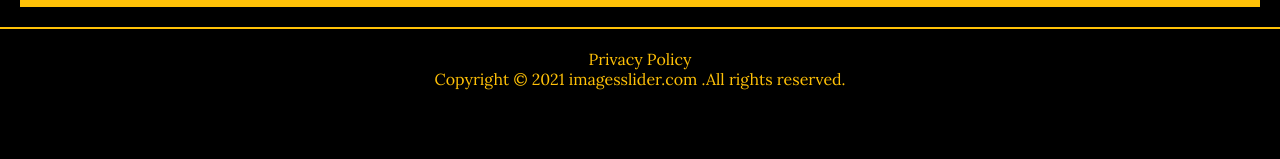
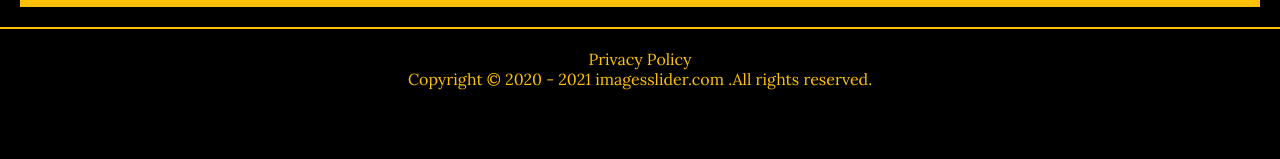
Before and after one commit to imagesslider/imagesslider.com, a React (Create React App) app: page /images in a window 1280 px wide. Shown: the part 183-342 px from the top of the page. Built offline with nearby package versions, Linux system fonts and the light colour scheme.

Commit message:
Added in Footer

```diff
--- a/src/components/Footer/Footer.tsx
+++ b/src/components/Footer/Footer.tsx
@@ -9,7 +9,7 @@ const Footer: FC = () => {
         Privacy Policy
       </Link>
       <p className="footer_copyright">
-        Copyright © 2021 imagesslider.com .All rights reserved.
+        Copyright © 2020 - 2021 imagesslider.com .All rights reserved.
       </p>
     </div>
   );
```
